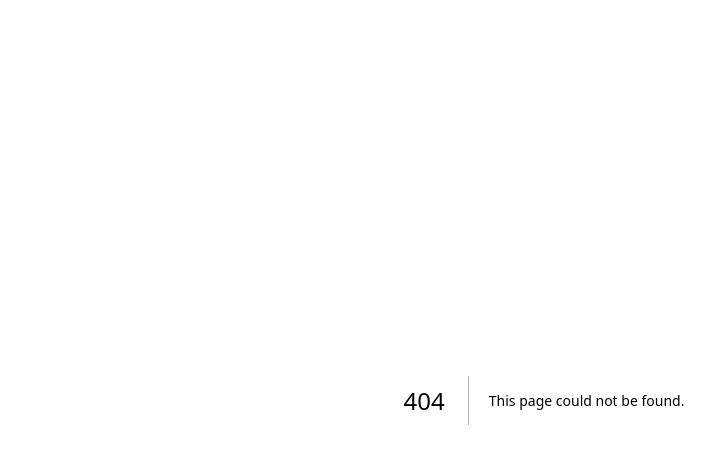
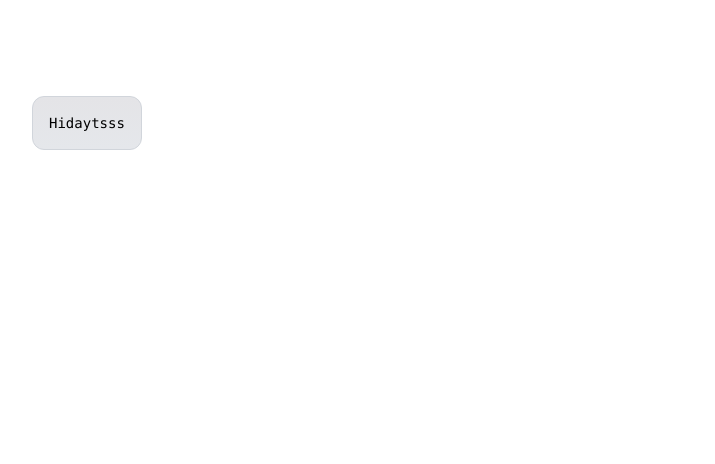
Before and after one commit to hidaytrahman/codeeng, a Next.js app: page /editors in a window 1280 px wide. Before the commit this address had no page. Shown: the top 464 px of the page, without its empty margins (96-811 px from the left). Built offline with nearby package versions, Linux system fonts and the light colour scheme.

Commit message:
feat: editor view

```diff
--- /dev/null
+++ b/app/editors/page.tsx
@@ -0,0 +1,11 @@
+export default function EditorPage() {
+	return (
+		<main className='flex min-h-screen flex-col items-center justify-between p-24'>
+			<div className='z-10 max-w-5xl w-full items-center justify-between font-mono text-sm lg:flex'>
+				<p className='fixed left-0 top-0 flex w-full justify-center border-b border-gray-300 bg-gradient-to-b from-zinc-200 pb-6 pt-8 backdrop-blur-2xl dark:border-neutral-800 dark:bg-zinc-800/30 dark:from-inherit lg:static lg:w-auto  lg:rounded-xl lg:border lg:bg-gray-200 lg:p-4 lg:dark:bg-zinc-800/30'>
+					Hidaytsss
+				</p>
+			</div>
+		</main>
+	);
+}
```
